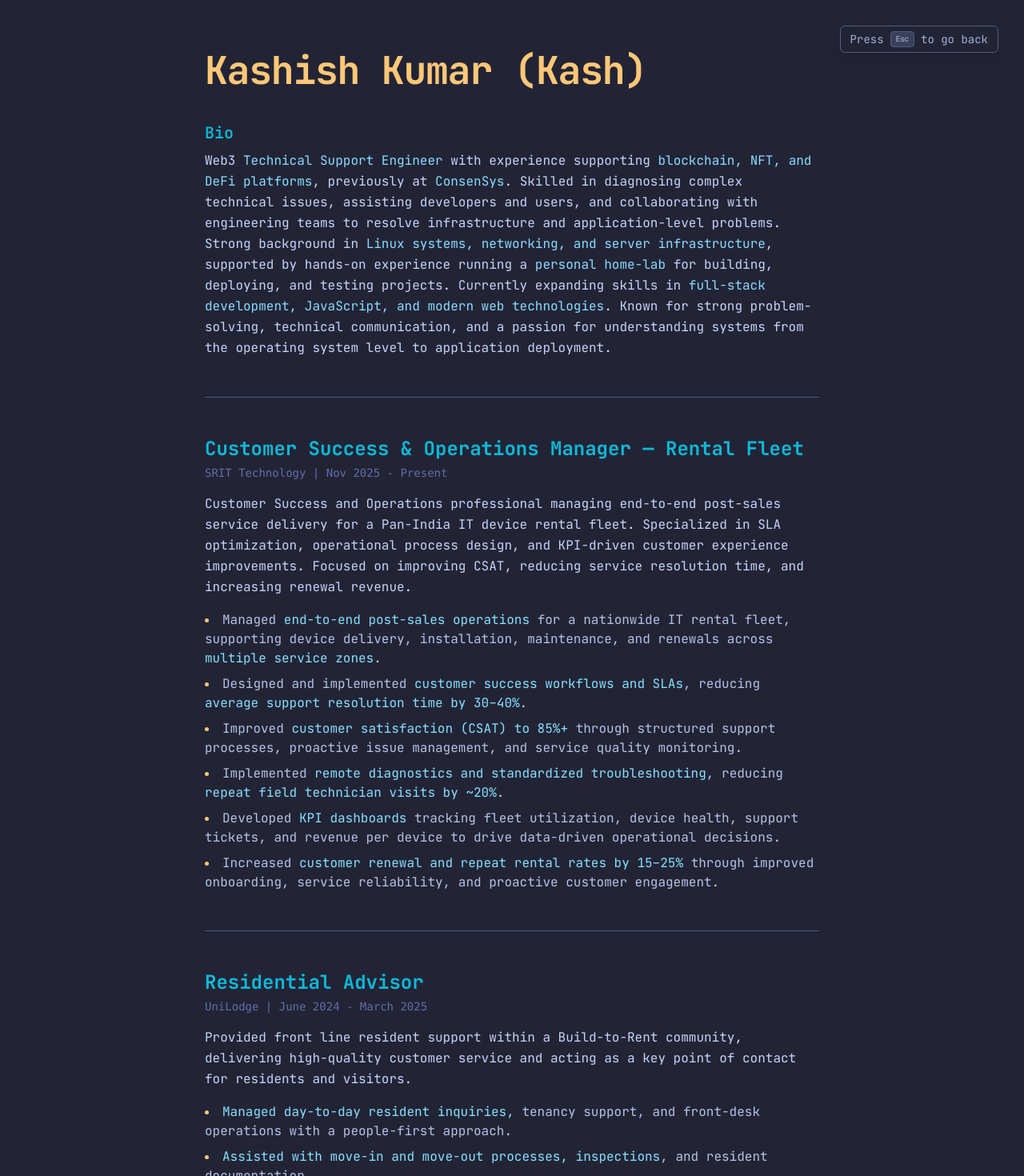
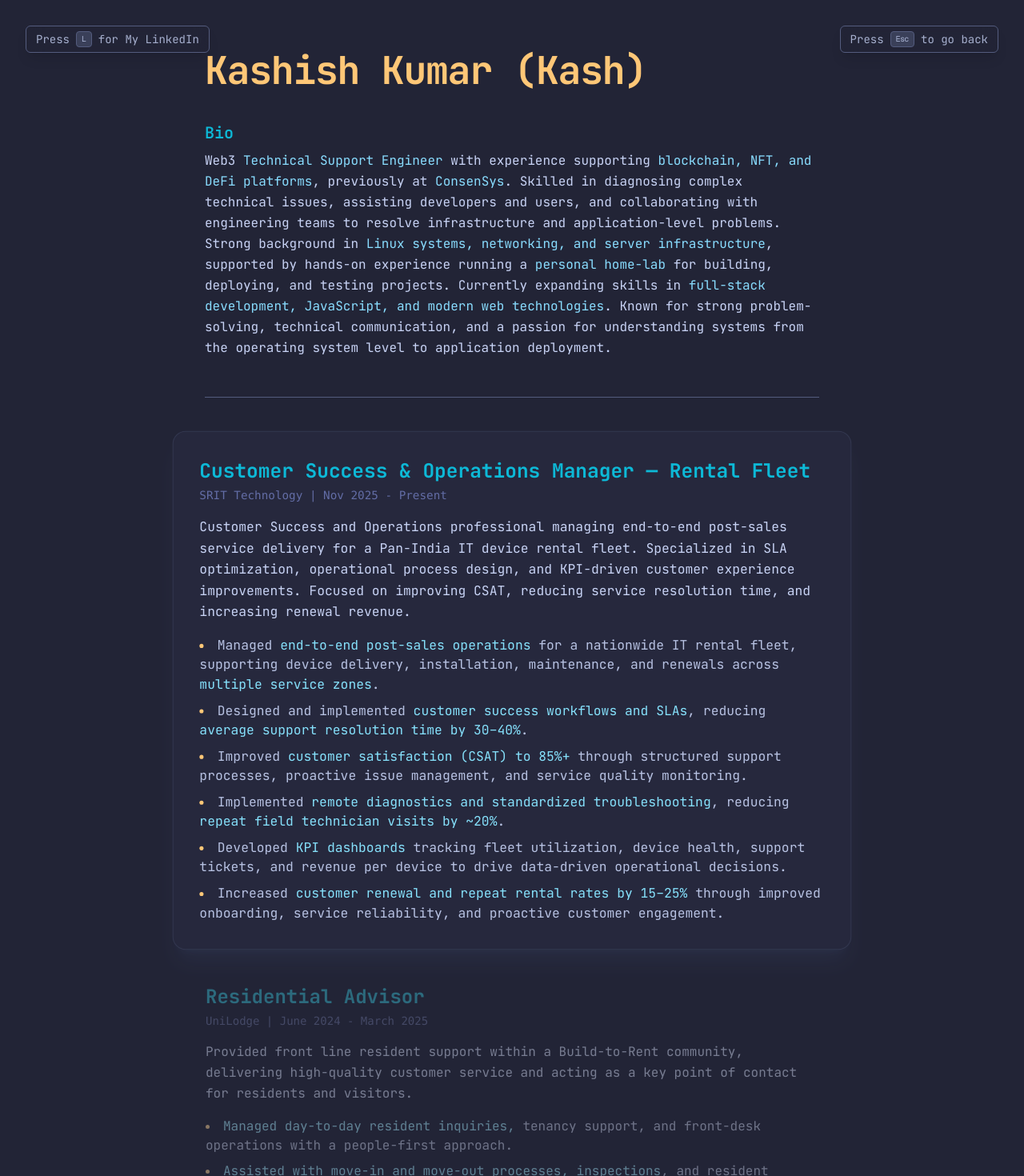
Before and after one commit to kazkriska/kaz-server-frontend, a Next.js app: page /resume in a window 1280 px wide. Shown: the top 1470 px of the page at 80% size. Built offline with nearby package versions, Linux system fonts and the light colour scheme; a web font is replaced by a local one.

Commit message:
Added Linkedin options
not hyperlinked correctly tho

```diff
--- a/src/app/page.js
+++ b/src/app/page.js
@@ -27,6 +27,28 @@ const menuItems = [
         <line x1="16" x2="8" y1="13" y2="13" />
         <line x1="16" x2="8" y1="17" y2="17" />
         <line x1="10" x2="8" y1="9" y2="9" />
+      </svg>
+    ),
+  },
+  {
+    label: "my linkedin",
+    key: "l",
+    path: "https://linkedin.com/",
+    icon: (
+      <svg
+        xmlns="http://www.w3.org/2000/svg"
+        width="16"
+        height="16"
+        viewBox="0 0 24 24"
+        fill="none"
+        stroke="currentColor"
+        strokeWidth="2"
+        strokeLinecap="round"
+        strokeLinejoin="round"
+      >
+        <path d="M16 8a6 6 0 0 1 6 6v7h-4v-7a2 2 0 0 0-2-2 2 2 0 0 0-2 2v7h-4v-7a6 6 0 0 1 6-6z" />
+        <rect width="4" height="12" x="2" y="9" />
+        <circle cx="4" cy="4" r="2" />
       </svg>
     ),
   },
@@ -125,7 +147,13 @@ export default function Home() {
 
       const key = e.key.toLowerCase();
       const menuItem = menuItems.find((item) => item.key === key);
-      if (menuItem) router.push(menuItem.path);
+      if (menuItem) {
+        if (menuItem.path.startsWith("http")) {
+          window.open(menuItem.path, "_blank");
+        } else {
+          router.push(menuItem.path);
+        }
+      }
     };
 
     window.addEventListener("keydown", handleKeyDown);
@@ -173,7 +201,13 @@ export default function Home() {
         {menuItems.map((item) => (
           <div
             key={item.key}
-            onClick={() => router.push(item.path)}
+            onClick={() => {
+              if (item.path.startsWith("http")) {
+                window.open(item.path, "_blank");
+              } else {
+                router.push(item.path);
+              }
+            }}
             className="
         group
         flex
--- a/src/app/resume/page.js
+++ b/src/app/resume/page.js
@@ -1,16 +1,35 @@
 "use client";
 
 import Link from "next/link";
-import { useEffect } from "react";
+import { useEffect, useState } from "react";
 import { useRouter } from "next/navigation";
+
+const ExperienceSection = ({ id, activeId, children }) => {
+  const isActive = activeId === id;
+  return (
+    <div
+      data-section={id}
+      className={`transition-all duration-700 p-8 -mx-8 rounded-2xl border ${
+        isActive
+          ? "bg-bg-highlight/30 border-dark3/30 shadow-xl shadow-blue/5 opacity-100 grayscale-0 scale-[1.02]"
+          : "border-transparent opacity-50 grayscale-[0.3] scale-100"
+      }`}
+    >
+      {children}
+    </div>
+  );
+};
 
 export default function Resume() {
   const router = useRouter();
+  const [activeSection, setActiveSection] = useState(null);
 
   useEffect(() => {
     const handleKeyDown = (e) => {
       if (e.key === "Escape") {
         router.push("/");
+      } else if (e.key.toLowerCase() === "l") {
+        window.open("https://linkedin.com/", "_blank");
       }
     };
 
@@ -18,17 +37,56 @@ export default function Resume() {
     return () => window.removeEventListener("keydown", handleKeyDown);
   }, [router]);
 
+  useEffect(() => {
+    const observer = new IntersectionObserver(
+      (entries) => {
+        entries.forEach((entry) => {
+          if (entry.isIntersecting && entry.intersectionRatio > 0.4) {
+            setActiveSection(entry.target.getAttribute("data-section"));
+          }
+        });
+      },
+      {
+        threshold: 0.4,
+        rootMargin: "-10% 0px -10% 0px",
+      }
+    );
+
+    document
+      .querySelectorAll("[data-section]")
+      .forEach((el) => observer.observe(el));
+
+    return () => observer.disconnect();
+  }, []);
+
   return (
     <div className="min-h-screen bg-background text-foreground p-8 md:p-16 font-jetbrains selection:bg-blue5/30">
+      {/* Top Left Menu */}
+      <div className="fixed top-4 left-4 md:top-8 md:left-8 z-50">
+        <div
+          onClick={() => window.open("https://linkedin.com/", "_blank")}
+          className="bg-background/50 backdrop-blur-md border border-dark3 text-foreground/80 px-3 py-1.5 rounded-md font-jetbrains text-sm cursor-pointer hover:text-blue hover:border-blue/50 transition-all flex items-center gap-2 shadow-lg w-fit"
+        >
+          Press{" "}
+          <kbd className="bg-dark3/50 border border-dark3 px-1.5 py-0.5 rounded text-[10px] font-sans">
+            L
+          </kbd>{" "}
+          for My LinkedIn
+        </div>
+      </div>
+
+      {/* Top Right Menu */}
+      <div className="fixed top-4 right-4 md:top-8 md:right-8 z-50">
         <div
           onClick={() => router.push("/")}
-        className="fixed top-4 right-4 md:top-8 md:right-8 z-50 bg-background/50 backdrop-blur-md border border-dark3 text-foreground/80 px-3 py-1.5 rounded-md font-jetbrains text-sm cursor-pointer hover:text-yellow hover:border-yellow/50 transition-all flex items-center gap-2 shadow-lg"
+          className="bg-background/50 backdrop-blur-md border border-dark3 text-foreground/80 px-3 py-1.5 rounded-md font-jetbrains text-sm cursor-pointer hover:text-yellow hover:border-yellow/50 transition-all flex items-center gap-2 shadow-lg w-fit"
         >
           Press{" "}
           <kbd className="bg-dark3/50 border border-dark3 px-1.5 py-0.5 rounded text-[10px] font-sans">
             Esc
           </kbd>{" "}
           to go back
+        </div>
       </div>
       <div className="max-w-3xl mx-auto">
         <div className="mb-12">
@@ -72,8 +130,8 @@ export default function Resume() {
 
         <hr className="border-t border-dark3 my-12" />
 
-        <div className="space-y-12">
-          <div>
+        <div className="space-y-4">
+          <ExperienceSection id="srit" activeId={activeSection}>
             <h3 className="text-2xl text-blue2 font-bold mb-1">
               Customer Success & Operations Manager — Rental Fleet
             </h3>
@@ -149,11 +207,9 @@ export default function Resume() {
                 customer engagement.
               </li>
             </ul>
-          </div>
+          </ExperienceSection>
 
-          <hr className="border-t border-dark3 my-12" />
-
-          <div>
+          <ExperienceSection id="unilodge" activeId={activeSection}>
             <h3 className="text-2xl text-blue2 font-bold mb-1">
               Residential Advisor
             </h3>
@@ -192,11 +248,9 @@ export default function Resume() {
                 initiatives to enhance resident satisfaction and retention.
               </li>
             </ul>
-          </div>
+          </ExperienceSection>
 
-          <hr className="border-t border-dark3 my-12" />
-
-          <div>
+          <ExperienceSection id="consensys" activeId={activeSection}>
             <h3 className="text-2xl text-blue2 font-bold mb-1">
               Technical Support Engineer (NFT)
             </h3>
@@ -266,11 +320,9 @@ export default function Resume() {
                 incidents impacting business operations.
               </li>
             </ul>
-          </div>
+          </ExperienceSection>
 
-          <hr className="border-t border-dark3 my-12" />
-
-          <div>
+          <ExperienceSection id="ankr" activeId={activeSection}>
             <h3 className="text-2xl text-blue2 font-bold mb-1">
               Customer Service Associate
             </h3>
@@ -312,11 +364,9 @@ export default function Resume() {
                 in a fast-paced environment.
               </li>
             </ul>
-          </div>
+          </ExperienceSection>
 
-          <hr className="border-t border-dark3 my-12" />
-
-          <div>
+          <ExperienceSection id="brassmonkey" activeId={activeSection}>
             <h3 className="text-2xl text-blue2 font-bold mb-1">
               Bar Supervisor
             </h3>
@@ -336,7 +386,7 @@ export default function Resume() {
                 Interacted with guests in a professional manner at all times.
               </li>
             </ul>
-          </div>
+          </ExperienceSection>
         </div>
 
         <div className="mt-16 text-center">
```
Lines whose indentation alone changed are shown as unchanged.
